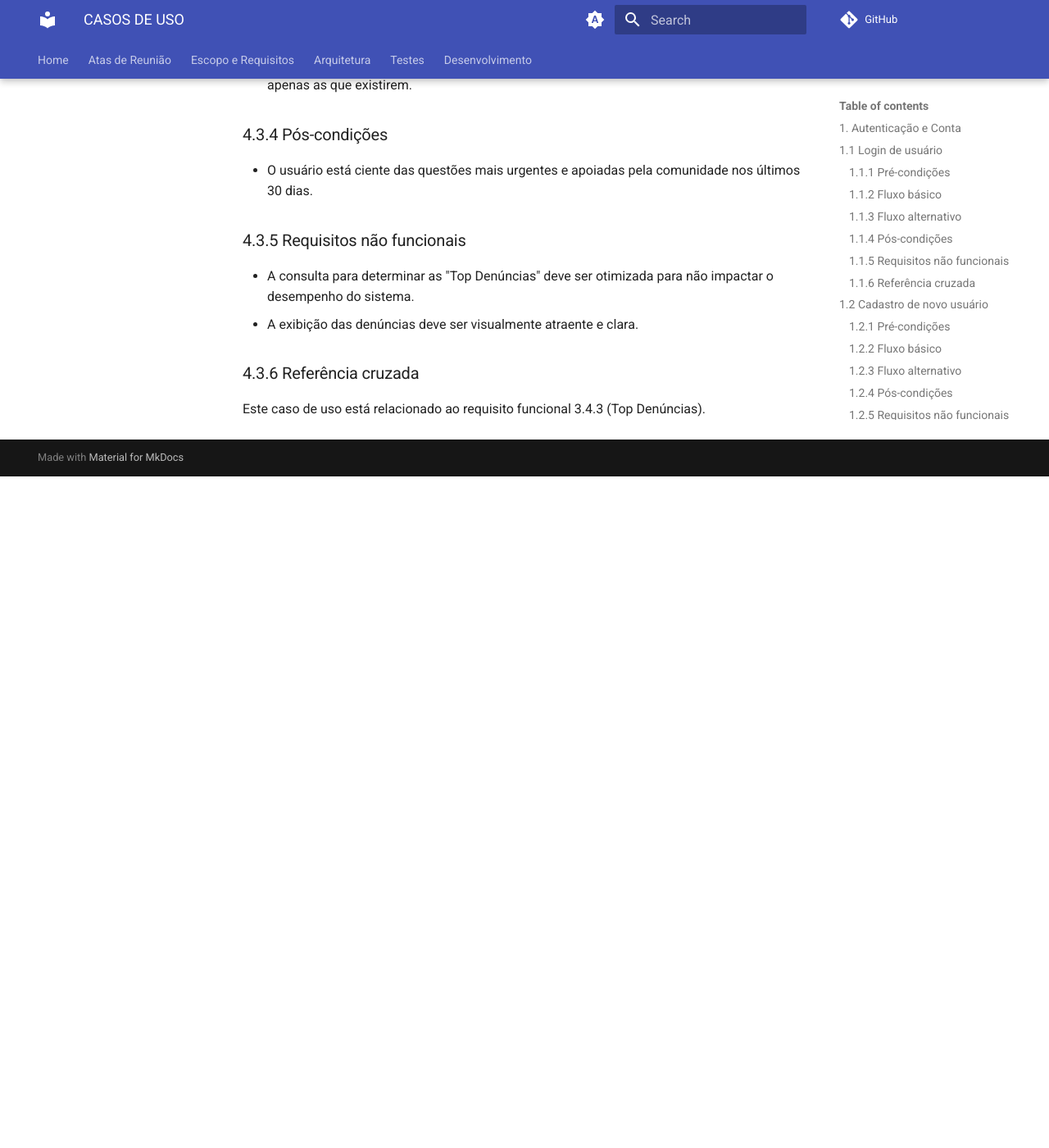
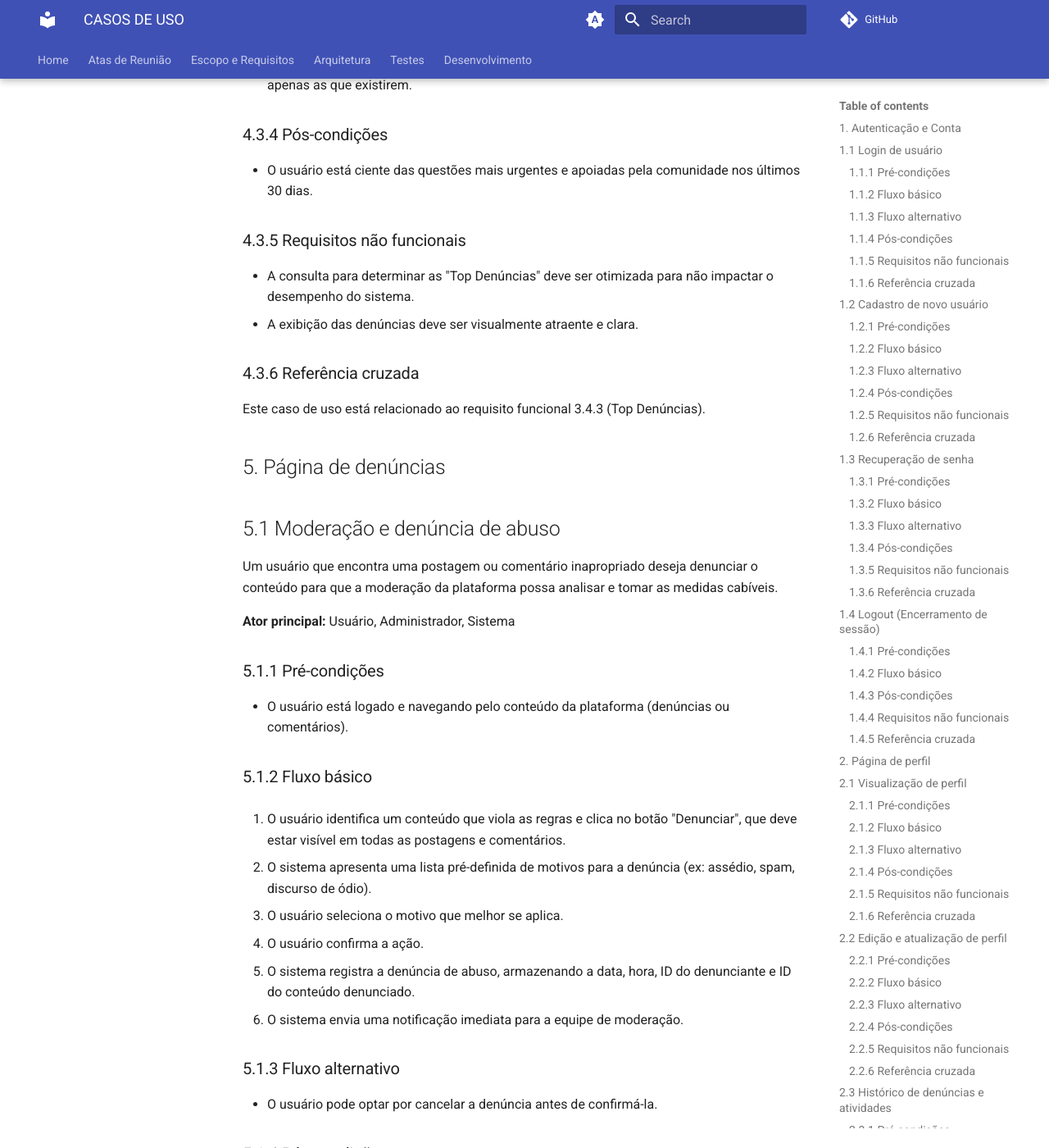
Before and after one commit to fga-eps-mds/2025.2-Valhalla-Docs, an MkDocs documentation site: the page built from docs/escopo-requisitos/Casos_de_uso.md, in a window 1280 px wide and 1400 px high, scrolled down 17310 px. Shown: the whole window at 82% size. Built offline with MkDocs 1.6.1 and Material for MkDocs 9.7.7, drawn with Linux system fonts in a browser that asks for light colours; comment, search, counter and statistics services are not loaded; before the commit the page ends 17891 px from its top, so only the background shows below that; some of the changed text lies outside the part shown.

Commit message:
doc - adiciona 14º caso de uso

```diff
--- a/docs/escopo-requisitos/Casos_de_uso.md
+++ b/docs/escopo-requisitos/Casos_de_uso.md
@@ -458,3 +458,36 @@ O usuário visualizará uma seção destacada que lista as três denúncias que
 
 ### 4.3.6 Referência cruzada
 Este caso de uso está relacionado ao requisito funcional 3.4.3 (Top Denúncias).
+
+## 5. Página de denúncias
+
+## 5.1 Moderação e denúncia de abuso
+Um usuário que encontra uma postagem ou comentário inapropriado deseja denunciar o conteúdo para que a moderação da plataforma possa analisar e tomar as medidas cabíveis.
+
+**Ator principal:** Usuário, Administrador, Sistema
+
+### 5.1.1 Pré-condições
+- O usuário está logado e navegando pelo conteúdo da plataforma (denúncias ou comentários).
+
+### 5.1.2 Fluxo básico
+1. O usuário identifica um conteúdo que viola as regras e clica no botão "Denunciar", que deve estar visível em todas as postagens e comentários.
+
+2. O sistema apresenta uma lista pré-definida de motivos para a denúncia (ex: assédio, spam, discurso de ódio).
+3. O usuário seleciona o motivo que melhor se aplica.
+4. O usuário confirma a ação.
+5. O sistema registra a denúncia de abuso, armazenando a data, hora, ID do denunciante e ID do conteúdo denunciado.
+6. O sistema envia uma notificação imediata para a equipe de moderação.
+
+### 5.1.3 Fluxo alternativo
+- O usuário pode optar por cancelar a denúncia antes de confirmá-la.
+
+### 5.1.4 Pós-condições
+- O conteúdo é marcado para revisão pela equipe de administradores.
+- A denúncia de abuso é registrada para futuras análises.
+
+### 5.1.5 Requisitos não funcionais
+- O processo deve ser discreto e garantir o sigilo do denunciante.
+- O sistema de notificação para moderadores deve ser confiável e imediato.
+
+### 5.1.6 Referência cruzada
+Este caso de uso está relacionado ao requisito funcional 3.6 MODERAÇÃO E DENÚNCIA DE ABUSO
```
